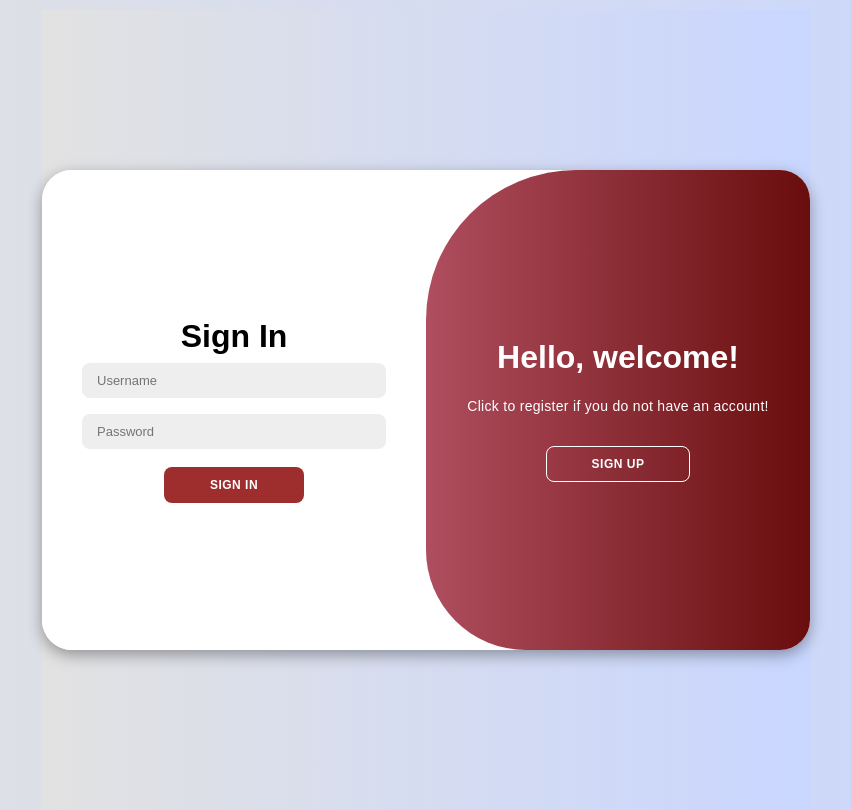
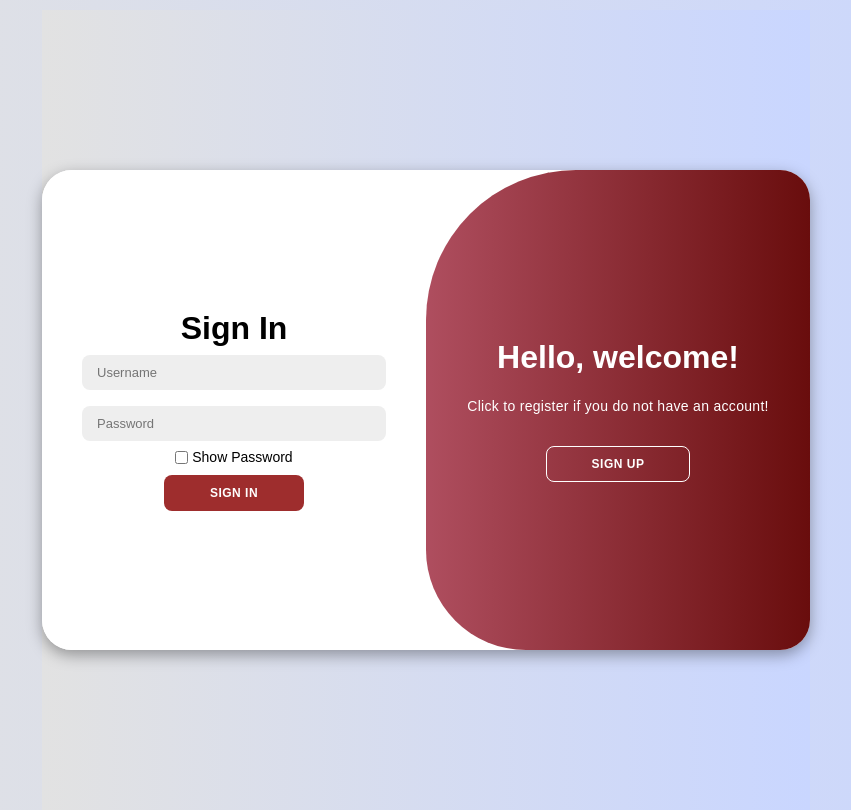
Before and after one commit to andrewerdei02/CSE-2102-Fall-23-Course-Scheduler, a Vue app in the folder frontend/: page / in a window 1280 px wide. Shown: the whole page, without its empty margins (214-1065 px from the left). Built offline with nearby package versions, Linux system fonts and the light colour scheme.

Commit message:
Added a show password checkbox to both sign up and login forms

```diff
--- a/frontend/src/components/LoginPage.vue
+++ b/frontend/src/components/LoginPage.vue
@@ -6,7 +6,8 @@
                 <form @submit.prevent="handleSignup">
                     <h1>Create Account</h1>
                     <input type="user" v-model="username" placeholder="Username">
-                    <input type="password" v-model="password" placeholder="Password">
+                    <input id="password" :type="showPassword ? 'text' : 'password'" v-model="password" placeholder="Password">
+                    <label><input id="showpassword" type="checkbox" v-model="showPassword" /> Show Password</label>
                     <button type="submit">Sign Up</button>
                 </form>
             </div>
@@ -14,7 +15,8 @@
                 <form @submit.prevent="handleLogin">
                     <h1>Sign In</h1>
                     <input type="text" v-model="username" placeholder="Username">
-                    <input type="password" v-model="password" placeholder="Password">
+                    <input id="password" :type="showPassword ? 'text' : 'password'" v-model="password" placeholder="Password">
+                    <label><input id="showpassword" type="checkbox" v-model="showPassword" /> Show Password</label>
                     <button type="submit">Sign In</button>
                 </form>
             </div>
@@ -44,7 +46,8 @@ export default {
         return {
             username: '',
             password: '',
-            baseUrl: 'https://kw3vt7l4jk.execute-api.us-east-1.amazonaws.com/Prod'
+            baseUrl: 'https://kw3vt7l4jk.execute-api.us-east-1.amazonaws.com/Prod',
+            showPassword: false
         };
     },
     methods: {
@@ -160,6 +163,22 @@ body{
     height: 100vh;
 }
 
+label {
+    display: block;
+    padding-left: 15px;
+    text-indent: -15px;
+    font-size: 14px;
+}
+
+#showpassword {
+    width: 13px;
+    height: 13px;
+    padding: 0;
+    margin:0;
+    vertical-align: bottom;
+    position: relative;
+    top: -1px;
+}
 .container{
     background-color: #fff;
     border-radius: 30px;
```
